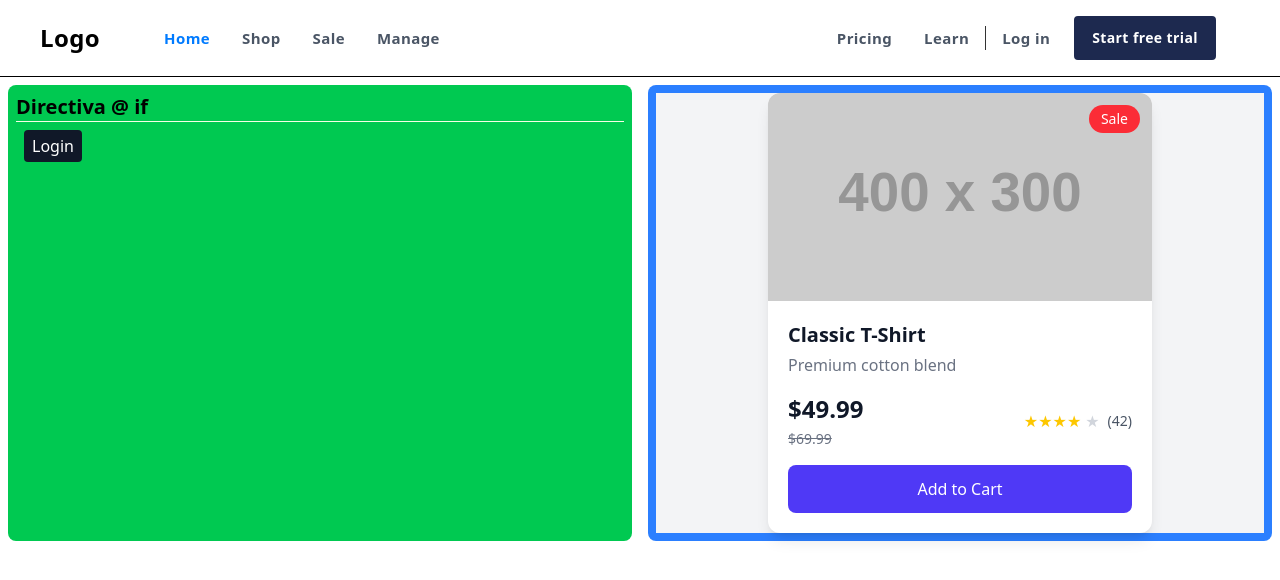
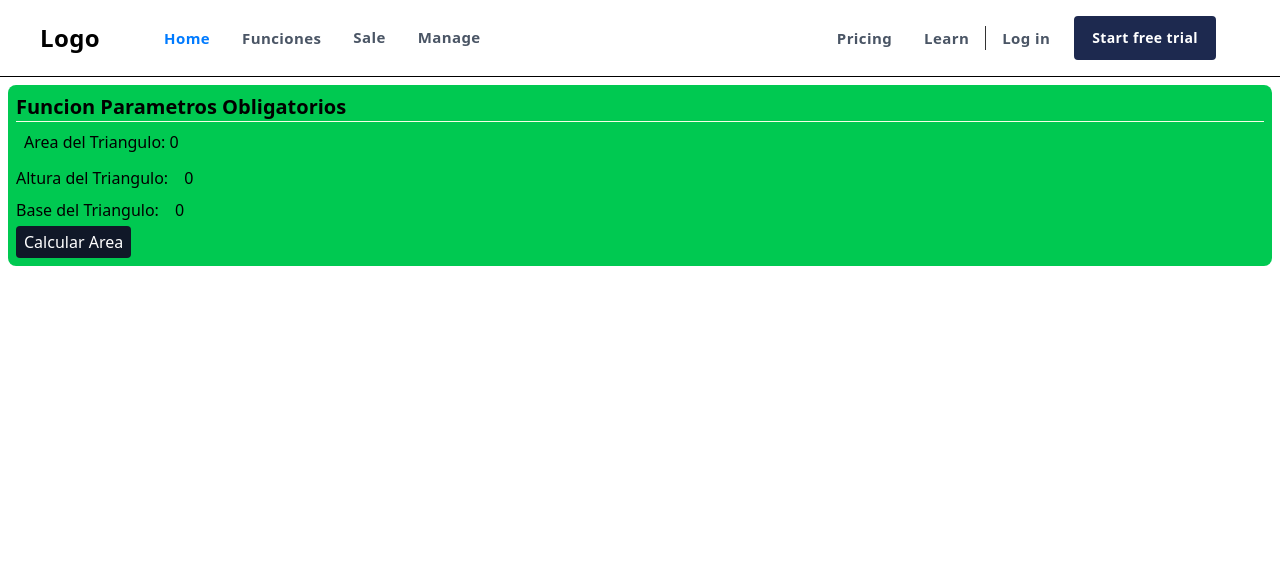
Before and after one commit to ByOscarPINE/recordatorioAngular, an Angular app: page /funciones in a window 1280 px wide. Before the commit this address led to /home. Shown: the top 580 px of the page. Built offline with nearby package versions, Linux system fonts and the light colour scheme.

Commit message:
Area de un triangulo

```diff
--- a/src/app/app.routes.ts
+++ b/src/app/app.routes.ts
@@ -1,10 +1,15 @@
 import { Routes } from '@angular/router';
 import { Home } from '../pages/home/home';
+import { Funciones } from '../pages/funciones/funciones';
 
 export const routes: Routes = [
     {
         path : 'home',
         component: Home
+    },
+        {
+        path : 'funciones',
+        component: Funciones
     },
     {
         path: '**',
--- a/src/components/share/card/card.ts
+++ b/src/components/share/card/card.ts
@@ -1,4 +1,4 @@
-import { ChangeDetectionStrategy, Component } from '@angular/core';
+import { ChangeDetectionStrategy, Component, Input } from '@angular/core';
 
 @Component({
   selector: 'app-card',
@@ -8,24 +8,28 @@ import { ChangeDetectionStrategy, Component } from '@angular/core';
   <div class="max-w-sm w-full bg-white rounded-xl shadow-lg overflow-hidden hover:shadow-xl transition-all">
     <div class="relative">
       <img
-        src="https://placehold.co/400x300"
+        src="https://encrypted-tbn2.gstatic.com/shopping?q=tbn:ANd9GcRpFub74hi00mE-P4cddtz5qvrJ1q6JfHp5N-DFxusIH8U6BufIWjLCULL5PgnZC1T4Dwphv4EeAcUWGuXrSwVobhOK0RM8KY1Cia8lIF_bc9z-g8T1MMwu"
         alt="Product"
         class="w-full h-52 object-cover"
       />
       <span class="absolute top-3 right-3 bg-red-500 text-white px-3 py-1 rounded-full text-sm font-medium">
-        Sale
+        @if(stock > 0) {
+          Aviable
+        }@else {
+          Out of stock
+        }
       </span>
     </div>
 
     <div class="p-5 space-y-4">
       <div>
-        <h3 class="text-xl font-bold text-gray-900">Classic T-Shirt</h3>
-        <p class="text-gray-500 mt-1">Premium cotton blend</p>
+        <h3 class="text-xl font-bold text-gray-900">{{title}}</h3>
+        <p class="text-gray-500 mt-1">Cheetos de queso</p>
       </div>
 
       <div class="flex justify-between items-center">
         <div class="space-y-1">
-          <p class="text-2xl font-bold text-gray-900">$49.99</p>
+          <p class="text-2xl font-bold text-gray-900">$ {{price}}</p>
           <p class="text-sm text-gray-500 line-through">$69.99</p>
         </div>
 
@@ -35,10 +39,15 @@ import { ChangeDetectionStrategy, Component } from '@angular/core';
           <span class="text-sm text-gray-600 ml-1">(42)</span>
         </div>
       </div>
-
-      <button class="w-full bg-indigo-600 hover:bg-indigo-700 text-white font-medium py-3 rounded-lg transition-colors">
-        Add to Cart
-      </button>
+        @if(stock > 0) {bb
+          <button class="w-full bg-indigo-600 hover:bg-indigo-700 text-white font-medium py-3 rounded-lg transition-colors">
+            Add to Cart
+          </button>
+        }@else {
+          <button disabled class="w-full bg-indigo-300 text-white font-medium py-3 rounded-lg transition-colors">
+            Add to Cart
+          </button>
+        }
     </div>
   </div>
 </div>`,
@@ -49,4 +58,9 @@ import { ChangeDetectionStrategy, Component } from '@angular/core';
   `,
   changeDetection: ChangeDetectionStrategy.OnPush,
 })
-export class Card { }
+export class Card {
+  @Input() title : string = '';
+  @Input() price : number = 0;
+  @Input() stock : number = 0;
+  @Input() aviable : boolean = false;
+}
--- a/src/components/share/navbar/navbar.ts
+++ b/src/components/share/navbar/navbar.ts
@@ -1,8 +1,9 @@
 import { ChangeDetectionStrategy, Component } from '@angular/core';
+import { RouterLink } from "@angular/router";
 
 @Component({
   selector: 'app-navbar',
-  imports: [],
+  imports: [RouterLink],
   template: `<header class='flex border-b py-4 px-4 sm:px-10 bg-white font-sans min-h-[70px] tracking-wide relative z-50'>
       <div class='flex flex-wrap items-center gap-4 w-full'>
         <a href="https://readymadeui.com">
@@ -31,11 +32,16 @@ import { ChangeDetectionStrategy, Component } from '@angular/core';
                 </a>
               </li>
               <li class='max-lg:border-b max-lg:py-3'>
-                <a href='javascript:void(0)'
-                  class='hover:text-[#007bff] text-[#007bff] block font-bold text-[15px]'>Home</a>
+                <button routerLink="">
+                  <a href='javascript:void(0)'
+                    class='hover:text-[#007bff] text-[#007bff] block font-bold text-[15px]'>Home</a>
+                </button>
               </li>
-              <li class='max-lg:border-b max-lg:py-3'><a href='javascript:void(0)'
-                class='hover:text-[#007bff] text-gray-600 block font-bold text-[15px]'>Shop</a>
+              <li class='max-lg:border-b max-lg:py-3'>
+                <button routerLink="funciones">
+                  <a href='javascript:void(0)'
+                  class='hover:text-[#007bff] text-gray-600 block font-bold text-[15px]'>Funciones</a>
+                </button>
               </li>
               <li class='max-lg:border-b max-lg:py-3'><a href='javascript:void(0)'
                 class='hover:text-[#007bff] text-gray-600 block font-bold text-[15px]'>Sale</a>
@@ -83,4 +89,6 @@ import { ChangeDetectionStrategy, Component } from '@angular/core';
   `,
   changeDetection: ChangeDetectionStrategy.OnPush,
 })
-export class Navbar { }
+export class Navbar {
+
+ }
--- /dev/null
+++ b/src/pages/funciones/funciones.html
@@ -0,0 +1,14 @@
+
+    <div class="bg-green-500 p-2 m-2 rounded-lg">
+        <h1 class="text-xl font-bold">Funcion Parametros Obligatorios</h1>
+        <hr class="text-lime-50">
+        <div class="p-2">
+            <p>Area del Triangulo: {{area_triangulo}}</p>
+        </div>
+        <p>Altura del Triangulo: <input type="number" [value]="altura_triangulo" (input)="altura_triangulo = +$any($event.target).value" class="p-1 rounded mx-2"/></p>
+        <p>Base del Triangulo: <input type="number" [value]="base_triangulo" (input)="base_triangulo = +$any($event.target).value" class="p-1 rounded mx-2"/></p>
+        <button (click)="sumar(base_triangulo, altura_triangulo)" class="bg-gray-900
+                p-1 text-white rounded px-2
+                cursor-pointer hover:bg-gray-700">Calcular Area
+        </button>
+    </div>
--- /dev/null
+++ b/src/pages/funciones/funciones.ts
@@ -0,0 +1,24 @@
+import { ChangeDetectionStrategy, Component, input, Input } from '@angular/core';
+
+@Component({
+  selector: 'app-funciones',
+  imports: [],
+  templateUrl: './funciones.html',
+  styles: `
+    :host {
+      display: block;
+    }
+  `,
+  changeDetection: ChangeDetectionStrategy.OnPush,
+})
+export class Funciones {
+  public x = input.required<Number>
+  base_triangulo: number = 0;
+  altura_triangulo: number = 0;
+  area_triangulo: number = 0;
+  sumar (a: number, b: number): number {
+    this.area_triangulo = b * a / 2
+    return this.area_triangulo;
+  }
+
+}
--- a/src/pages/home/home.html
+++ b/src/pages/home/home.html
@@ -19,7 +19,56 @@
     </div>
 
     <div class="bg-blue-500 p-2 m-2 rounded-lg">
-        <app-card></app-card>
+        <app-card [price]="chetos.price" [title]="'Cheetos'" [stock]="chetos.stock"></app-card>
     </div>
 
+    <div class="bg-gray-500 p-2 m-2 rounded-lg">
+        <h1 class="text-xl font-bold">Directiva @ for</h1>
+        <hr>
+        @for (item of videojuegos; track $index) {
+
+            <button class="bg-purple-900 p-2 rounded-xl mt-2 hover:bg-gray-200 hover:text-black text-zinc-50
+            font-bold w-1/2 m-1">{{item}}</button>
+        }@empty {
+            <h1 class="text-2xl text-center">No hay videojuegos</h1>
+        }
+        <button (click)="eliminarVideojuegos()" class="w-full bg-pink-900 p-2 rounded-xl mt-2 hover:bg-gray-200 hover:text-black text-zinc-50
+        font-bold w-1/2 m-1">Eliminar videojuegos..</button>
+
+    </div>
+
+    <div class="bg-yellow-500 p-2 m-2 rounded-lg">
+        <h1 class="text-xl font-bold">Directiva @ for - Con array de objetos</h1>
+        <hr>
+        <ol>
+            @for (item of misContactos; track $index) {
+                <li class="border-2 mt-1 p-2 rounded text-lg">{{item.name}} - {{item.email}} - {{item.phone}}
+                    @for (social of item.socialMedia; track $index) {
+                        <span class="bg-blue-400 m-1 p-1 rounded">{{social}}</span>
+                    }@empty {
+                        <span class="bg-gray-400 m-1 p-1 rounded">No social media</span>
+                    }
+                </li>
+            }
+        </ol>
+    </div>
+
+    <div class="bg-yellow-500 p-2 m-2 rounded-lg">
+        <h1 class="text-xl font-bold">Directiva @ switch</h1>
+        <hr>
+        @switch (chetos.stock) {
+            @case (0) {
+                <p class="text-red-900 font-bold">No hay stock disponible</p>
+            }
+            @case (1) {
+                <p class="text-yellow-900 font-bold">Queda 1 solo en stock</p>
+            }
+            @default {
+                <p class="text-green-900 font-bold">Hay varios en stock</p>
+            }
+        }
+    </div>
+
+
+
 </div>
--- a/src/pages/home/home.ts
+++ b/src/pages/home/home.ts
@@ -1,6 +1,20 @@
 import { ChangeDetectionStrategy, Component } from '@angular/core';
 import { Card } from "../../components/share/card/card";
+interface Product {
+  name: string;
+  price: number;
+  aviable: boolean;
+  description: string;
+  imageUrl: string;
+  stock: number;
+}
 
+interface Contacto {
+  name: string;
+  email: string;
+  phone: string;
+  socialMedia?: string[];
+}
 @Component({
   selector: 'app-home',
   imports: [Card],
@@ -14,4 +28,24 @@ import { Card } from "../../components/share/card/card";
 })
 export class Home {
   isLogeged = false;
+  videojuegos: String[] = ['Mario Bross', 'Zelda', 'Metroid', 'Halo', 'Fifa', 'Conker', 'Minecraft'];
+
+  misContactos: Contacto[] = [
+    { name: 'Juan Perez', email: 'juan@example.com', phone: '1234567890', socialMedia: ['@juanperez', 'juan.perez'] },
+    { name: 'Maria Gomez', email: 'maria@example.com', phone: '0987654321', socialMedia: ['@mariagomez'] },
+    { name: 'Carlos Sanchez', email: 'carlos@example.com', phone: '1122334455', socialMedia: ['@carlossanchez'] },
+  ]
+
+  chetos: Product = {
+    name: 'Cheetos',
+    price: 10,
+    aviable: true,
+    description: 'Cheetos de queso',
+    imageUrl: 'https://encrypted-tbn2.gstatic.com/shopping?q=tbn:ANd9GcRpFub74hi00mE-P4cddtz5qvrJ1q6JfHp5N-DFxusIH8U6BufIWjLCULL5PgnZC1T4Dwphv4EeAcUWGuXrSwVobhOK0RM8KY1Cia8lIF_bc9z-g8T1MMwu',
+    stock: 1
+  }
+  eliminarVideojuegos () {
+    this.videojuegos = [];
+  }
+
  }
```
